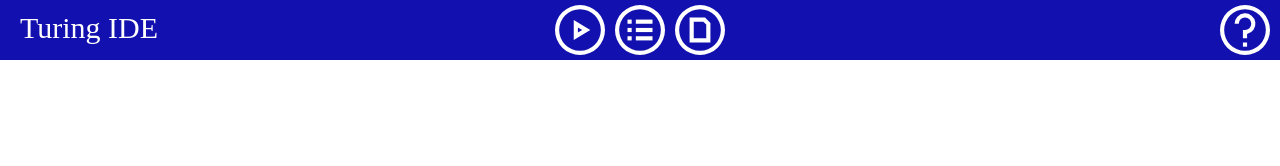
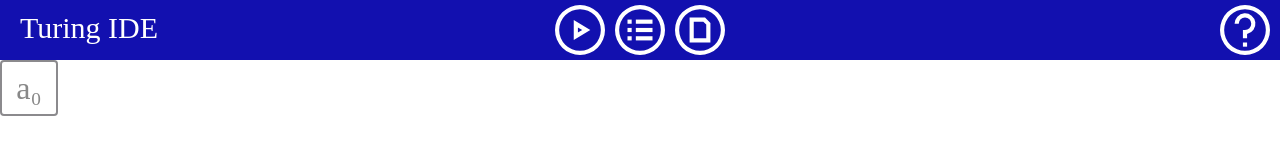
Before and after one commit to DeciPaliz/turing-ide, a React (Create React App) app: page / in a window 1280 px wide. Shown: the top 166 px of the page. Built offline with nearby package versions, Linux system fonts and the light colour scheme.

Commit message:
editor node prototype

```diff
--- a/src/Editor.tsx
+++ b/src/Editor.tsx
@@ -1,11 +1,19 @@
 import React from 'react';
 import './styles/Editor.css';
 
-function Editor() {
-    return (
-        <div className="Editor">
-        </div>
-    );
+import EditorNode from './components/editor/EditorNode';
+
+export type EditorProps = {};
+export type EditorState = {};
+
+export default class Editor extends React.Component<EditorProps, EditorState> {
+
+
+    render() {
+        return (
+            <div className="Editor">
+                <EditorNode />
+            </div>
+        );
+    }
 }
-
-export default Editor;
--- a/src/ProgramTable.tsx
+++ b/src/ProgramTable.tsx
@@ -1,11 +1,9 @@
 import React from 'react';
 import './styles/ProgramTable.css';
 
-function ProgramTable() {
+export default function ProgramTable() {
     return (
         <div className="ProgramTable">
         </div>
     );
 }
-
-export default ProgramTable;
--- /dev/null
+++ b/src/components/editor/EditorNode.tsx
@@ -0,0 +1,30 @@
+import React, { useState, useRef } from 'react';
+
+import '../../styles/components/editor/EditorNode.css';
+
+const DEFAULT_VALUE = "a₀";
+
+export default function EditorNode() {
+    const [value, setValue] = useState(DEFAULT_VALUE);
+    const [style, setStyle] = useState("null");
+
+    function handleChange(ev: React.ChangeEvent) {
+        const event = ev.nativeEvent as InputEvent;
+        if (event.inputType === "deleteContentBackward") {
+            setValue(DEFAULT_VALUE);
+            setStyle("null");
+            return;
+        }
+
+        if (event.inputType === "insertText") {
+            setValue(event.data!);
+            setStyle("");
+        }
+    }
+
+    return (
+        <div className={"EditorNode" + " " + style}>
+            <input onChange={handleChange} value={value} />
+        </div>
+    );
+}
--- a/src/components/toolbar/BaseToolbarButton.tsx
+++ b/src/components/toolbar/BaseToolbarButton.tsx
@@ -26,7 +26,7 @@
 
     render() {
         return (
-            <div className="BaseToolbarButton" onClick={this.click}>
+            <div className={"BaseToolbarButton " + this.className} onClick={this.click}>
                 <img src={this.icon} width="50px" height="50px"></img>
             </div>
         );
--- a/src/styles/Editor.css
+++ b/src/styles/Editor.css
@@ -1,3 +1,4 @@
 .Editor {
     overflow: auto;
+    justify-content: right;
 }
--- /dev/null
+++ b/src/styles/components/editor/EditorNode.css
@@ -0,0 +1,23 @@
+.EditorNode > input {
+    width: 50px;
+    height: 50px;
+    border: 2px solid #8b8a8d;
+    border-radius: 4px;
+    font-family: "liberation.ttf";
+    font-size: 2rem;
+    text-align: center;
+}
+
+.EditorNode > input:hover {
+    border-color: #11a;
+}
+
+.EditorNode > input:focus {
+    outline: 4px solid #ccf;
+    border: 2px solid #bbb;
+    caret-color: transparent;
+}
+
+.EditorNode.null > input {
+    color: #888
+}
```
